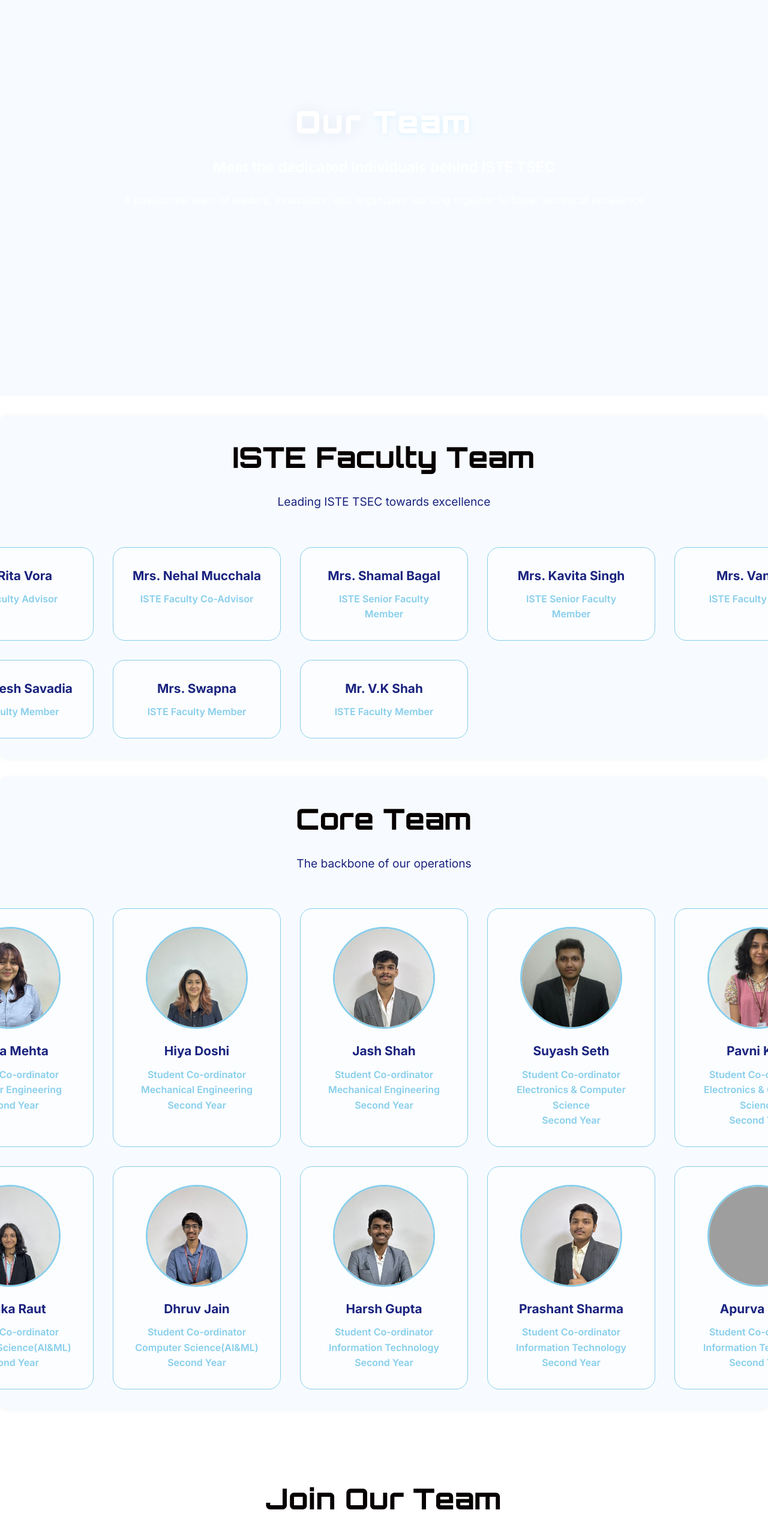
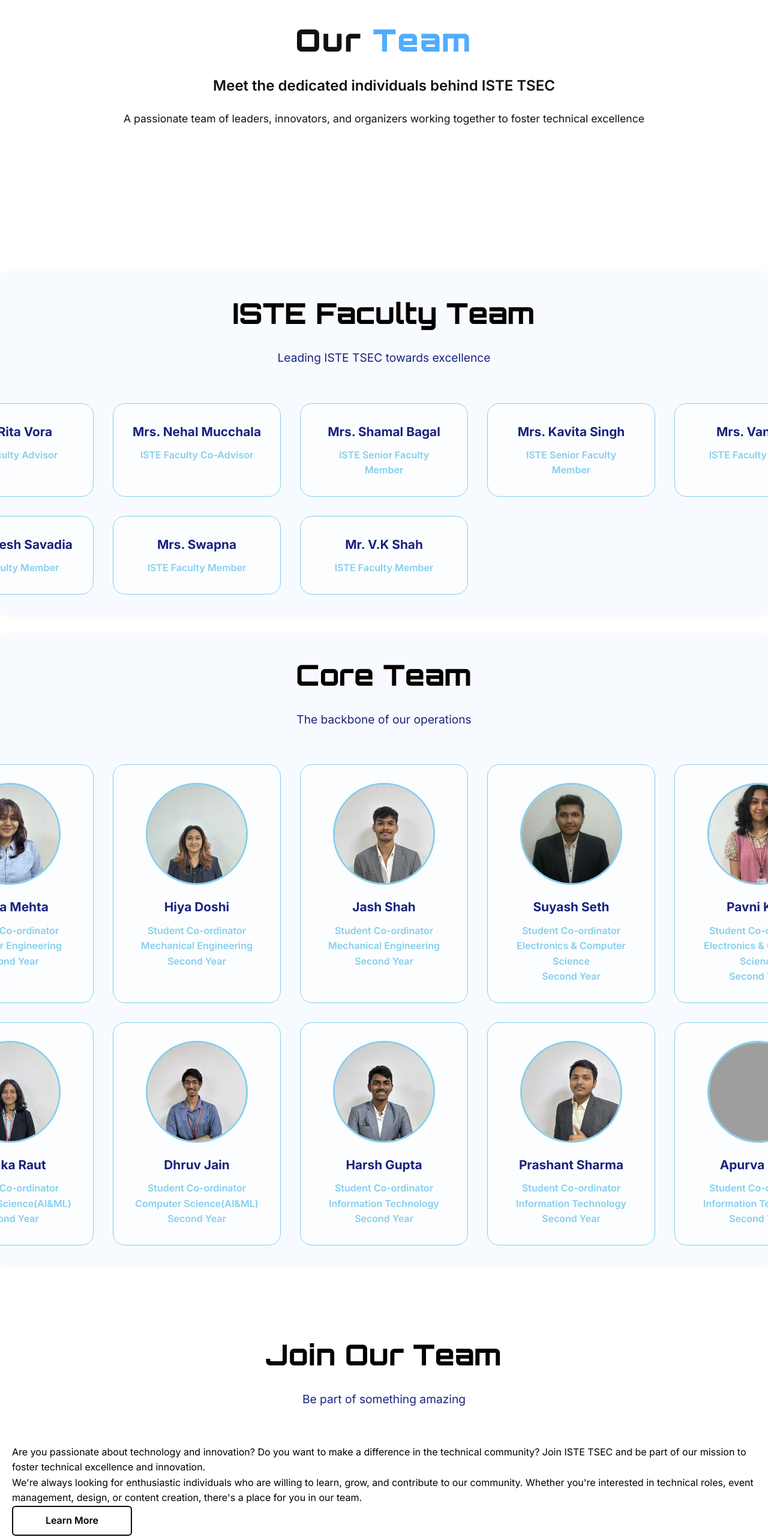
Before and after one commit to Shr1kantP/tseciste-website, a plain HTML site: page team.html in a window 1280 px wide. Shown: the part 140-2702 px from the top of the page at 60% size. Drawn offline with Linux system fonts and the light colour scheme; grey boxes are pictures that could not be loaded.

Commit message:
mde changes in hero sections

```diff
--- a/assets/css/about.css
+++ b/assets/css/about.css
@@ -127,3 +127,25 @@
     max-height: 500px;
     transition: max-height 0.5s cubic-bezier(0.4, 0, 0.2, 1), padding 0.3s;
 }
+
+.about-hero-section, .about-hero-section * {
+  color: #111 !important;
+  text-shadow: none !important;
+}
+
+.join-actions {
+  display: flex;
+  justify-content: center;
+  align-items: center;
+  margin-top: 18px;
+}
+
+.join-actions .btn.btn-secondary {
+  font-size: 0.85rem;
+  padding: 4px 12px;
+  border-radius: 16px;
+  min-width: unset;
+  width: auto;
+  height: 32px;
+  line-height: 1.2;
+}
--- a/assets/css/events.css
+++ b/assets/css/events.css
@@ -234,12 +234,7 @@
     }
 }
 
-.hero-section {
-  background: #f7fbff;
-  color: #1a237e;
-  padding: 4rem 0 2rem 0;
-  text-align: center;
+.hero-section, .hero-section * {
+  color: #111 !important;
+  text-shadow: none !important;
 }
-.hero-title, .hero-subtitle, .hero-description {
-  color: #1a237e;
-}
--- a/assets/css/gallery.css
+++ b/assets/css/gallery.css
@@ -27,8 +27,8 @@
 }
 
 .hero-section {
-  background: #f7fbff;
-  color: #1a237e;
+    background: #000 !important;
+    color: #fff;
   padding: 4rem 0 2rem 0;
   text-align: center;
 }
--- a/assets/css/main.css
+++ b/assets/css/main.css
@@ -44,9 +44,14 @@
 body {
     font-family: var(--font-primary);
     background: #ffffff !important;
-    color: #ffffff;
+    color: #000000;
     line-height: 1.6;
     overflow-x: hidden;
+}
+
+body.index .hero-section, body.index .hero-section * {
+  color: #fff !important;
+  text-shadow: 0 4px 24px rgba(30, 35, 126, 0.10), 0 1px 0 #fff;
 }
 
 .loading-screen {
@@ -414,9 +419,10 @@
 .btn-outline,
 .btn-sm,
 .hero-buttons a {
-    background: #6ec6f7;
-    color: #00d9ff !important;
-    border-color: #6ec6f7;
+    background: #000000;
+    color: #000000 !important;
+    border-color: #ffffff;
+    WIDTH: 200px;
     border: 2px solid #1a237e;
     border-radius: 6px;
     font-weight: 600;
@@ -445,7 +451,7 @@
 }
 
 .btn-primary {
-    background: linear-gradient(2deg, #1a237e, #1a237e);
+    background: linear-gradient(2deg, #ffffff, #ffffff);
     color: white;
     box-shadow: var(--shadow-medium);
 }
@@ -456,9 +462,9 @@
 }
 
 .btn-secondary {
-    background: transparent;
-    color: var(--primary-color);
-    border: 2px solid var(--primary-color);
+    background: #00000000;
+    color: #000000;
+    border: 2px solid #080808;
 }
 
 .btn-secondary:hover {
@@ -1135,8 +1141,8 @@
 .hero-subtitle,
 .hero-description,
 .hero-buttons a {
-    color: #ffffff !important;
-    /* text-shadow: 0 4px 24px rgba(30, 35, 126, 0.35), 0 1px 0 #222; */
+    color: #50acff !important;
+    text-shadow: 0 4px 24px rgba(30, 35, 126, 0.35), 0 1px 0 #ffffff;
 }
 
 .hero-buttons a {
--- a/assets/css/team.css
+++ b/assets/css/team.css
@@ -71,12 +71,7 @@
   margin-bottom: 0.5rem;
 }
 
-.hero-section {
-  background: #f7fbff;
-  color: #1a237e;
-  padding: 4rem 0 2rem 0;
-  text-align: center;
+.team-hero-section, .team-hero-section * {
+  color: #111 !important;
+  text-shadow: none !important;
 }
-.hero-title, .hero-subtitle, .hero-description {
-  color: #1a237e;
-}
--- a/team.html
+++ b/team.html
@@ -77,7 +77,7 @@
     <!-- Main Content -->
     <main>
         <!-- Team Hero Section -->
-        <section class="hero-section">
+        <section class="team-hero-section">
             <div class="hero-container">
                 <div class="hero-content">
                     <h1 class="hero-title">
@@ -430,8 +430,8 @@
                     </div>
 
                     <div class="join-actions">
-                        <a href="contact.html" class="btn btn-primary">Apply Now</a>
-                        <a href="#" class="btn btn-secondary">Learn More</a>
+
+                        <a href="contact.html" class="btn btn-secondary">Learn More</a>
                     </div>
                 </div>
             </div>
```
Also changed, not shown: about.html (+1 -3 lines), contact.html (+2 -2 lines), gallery.html (+1 -1 lines).
